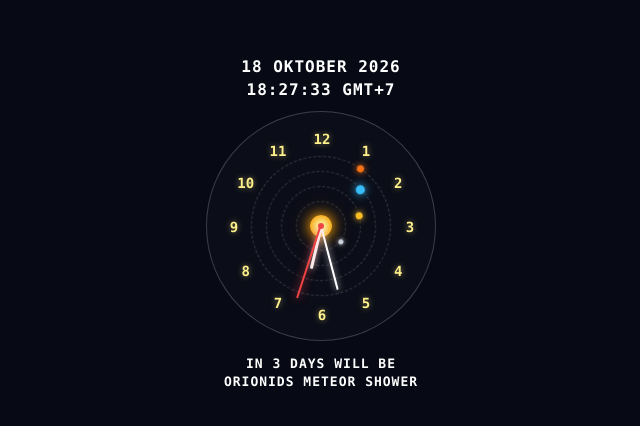
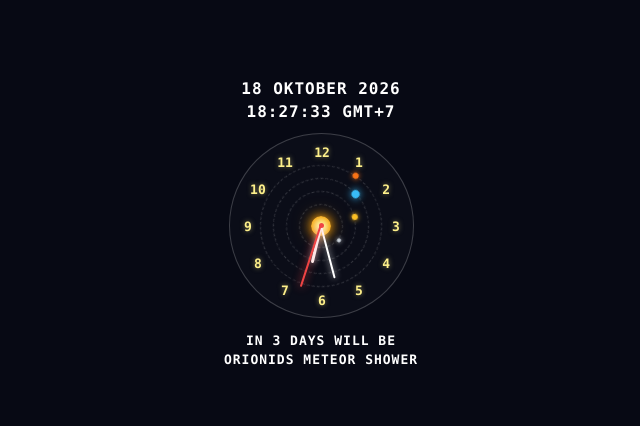
Before and after one commit to aodhanwynndale/planetaryclock, a plain HTML site: page index.html in a window 1280 px wide. Shown: the part 176-602 px from the top of the page, without its empty margins (319-959 px from the left). Drawn offline with Linux system fonts and the light colour scheme.

Commit message:
Update index.html

```diff
--- a/index.html
+++ b/index.html
@@ -40,11 +40,11 @@
       letter-spacing: 1px;
     }
 
-    /* 3. JAM ANALOG ASTRO 2D */
+    /* 3. JAM ANALOG ASTRO 2D (DIKECILKAN AGAR PADAT) */
     .clock-face {
       position: relative;
-      width: 230px;
-      height: 230px;
+      width: 185px; /* Dikecilkan dari 230px */
+      height: 185px;
       border-radius: 50%;
       background: rgba(255, 255, 255, 0.02);
       border: 1px solid rgba(255, 255, 255, 0.2);
@@ -56,41 +56,41 @@
     /* ANGKA JAM 1-12 */
     .number {
       position: absolute;
-      font-size: 14px;
+      font-size: 13px;
       font-weight: bold;
       color: #fef08a;
-      text-shadow: 0 0 6px rgba(254, 240, 138, 0.5);
-      width: 20px;
-      height: 20px;
-      line-height: 20px;
+      text-shadow: 0 0 5px rgba(254, 240, 138, 0.5);
+      width: 18px;
+      height: 18px;
+      line-height: 18px;
       text-align: center;
-      margin-left: -10px;
-      margin-top: -10px;
+      margin-left: -9px;
+      margin-top: -9px;
       z-index: 15;
     }
 
     /* MATAHARI DI PUSAT */
     .sun {
       position: absolute;
-      width: 22px;
-      height: 22px;
+      width: 20px;
+      height: 20px;
       background: radial-gradient(circle, #fef08a 20%, #f59e0b 80%);
       border-radius: 50%;
-      box-shadow: 0 0 12px #f59e0b, 0 0 20px rgba(245, 158, 11, 0.6);
+      box-shadow: 0 0 10px #f59e0b, 0 0 18px rgba(245, 158, 11, 0.6);
       z-index: 10;
     }
 
-    /* LINTASAN ORBIT PLANET (4 PLANET: MERKURIUS, VENUS, BUMI, MARS) */
+    /* LINTASAN ORBIT PLANET PADAT & RAPAT */
     .orbit {
       position: absolute;
       border: 1px dashed rgba(255, 255, 255, 0.18);
       border-radius: 50%;
       animation: spin linear infinite;
     }
-    .orbit.mercury { width: 50px; height: 50px; animation-duration: 14s; }
-    .orbit.venus   { width: 80px; height: 80px; animation-duration: 24s; }
-    .orbit.earth   { width: 110px; height: 110px; animation-duration: 38s; }
-    .orbit.mars    { width: 140px; height: 140px; animation-duration: 52s; }
+    .orbit.mercury { width: 44px; height: 44px; animation-duration: 14s; }
+    .orbit.venus   { width: 70px; height: 70px; animation-duration: 24s; }
+    .orbit.earth   { width: 96px; height: 96px; animation-duration: 38s; }
+    .orbit.mars    { width: 122px; height: 122px; animation-duration: 52s; }
 
     .planet {
       position: absolute;
@@ -99,10 +99,10 @@
       transform: translateX(-50%);
       border-radius: 50%;
     }
-    .mercury .planet { width: 5px; height: 5px; background: #cbd5e1; box-shadow: 0 0 4px #cbd5e1; }
-    .venus .planet   { width: 7px; height: 7px; background: #fbbf24; box-shadow: 0 0 6px #fbbf24; }
-    .earth .planet   { width: 9px; height: 9px; background: #38bdf8; box-shadow: 0 0 8px #38bdf8; }
-    .mars .planet    { width: 7px; height: 7px; background: #f97316; box-shadow: 0 0 6px #f97316; }
+    .mercury .planet { width: 4px; height: 4px; background: #cbd5e1; box-shadow: 0 0 4px #cbd5e1; }
+    .venus .planet   { width: 6px; height: 6px; background: #fbbf24; box-shadow: 0 0 5px #fbbf24; }
+    .earth .planet   { width: 8px; height: 8px; background: #38bdf8; box-shadow: 0 0 7px #38bdf8; }
+    .mars .planet    { width: 6px; height: 6px; background: #f97316; box-shadow: 0 0 5px #f97316; }
 
     /* JARUM JAM ANALOG */
     .hand {
@@ -114,9 +114,9 @@
     }
 
     .hour-hand {
-      width: 3px;
-      height: 44px;
-      margin-left: -1.5px;
+      width: 2.5px;
+      height: 38px;
+      margin-left: -1.25px;
       background: #ffffff;
       box-shadow: 0 0 6px rgba(255, 255, 255, 0.8);
       z-index: 12;
@@ -124,7 +124,7 @@
 
     .minute-hand {
       width: 2px;
-      height: 66px;
+      height: 54px;
       margin-left: -1px;
       background: #ffffff;
       box-shadow: 0 0 6px rgba(255, 255, 255, 0.8);
@@ -133,7 +133,7 @@
 
     .second-hand {
       width: 1.5px;
-      height: 76px;
+      height: 64px;
       margin-left: -0.75px;
       background: #ef4444;
       box-shadow: 0 0 8px rgba(239, 68, 68, 0.9);
@@ -142,8 +142,8 @@
 
     .center-dot {
       position: absolute;
-      width: 6px;
-      height: 6px;
+      width: 5px;
+      height: 5px;
       background: #ef4444;
       border-radius: 50%;
       z-index: 16;
@@ -204,9 +204,9 @@
 
     function generateNumbers() {
       const container = document.getElementById('numbers-container');
-      const radius = 88; // Jarak lingkaran angka
-      const centerX = 115;
-      const centerY = 115;
+      const radius = 74; // Jarak lingkaran angka ditarik lebih rapat
+      const centerX = 92.5; // Pusat koordinat baru
+      const centerY = 92.5;
 
       for (let i = 1; i <= 12; i++) {
         const angle = (i * 30 - 90) * (Math.PI / 180);
```
